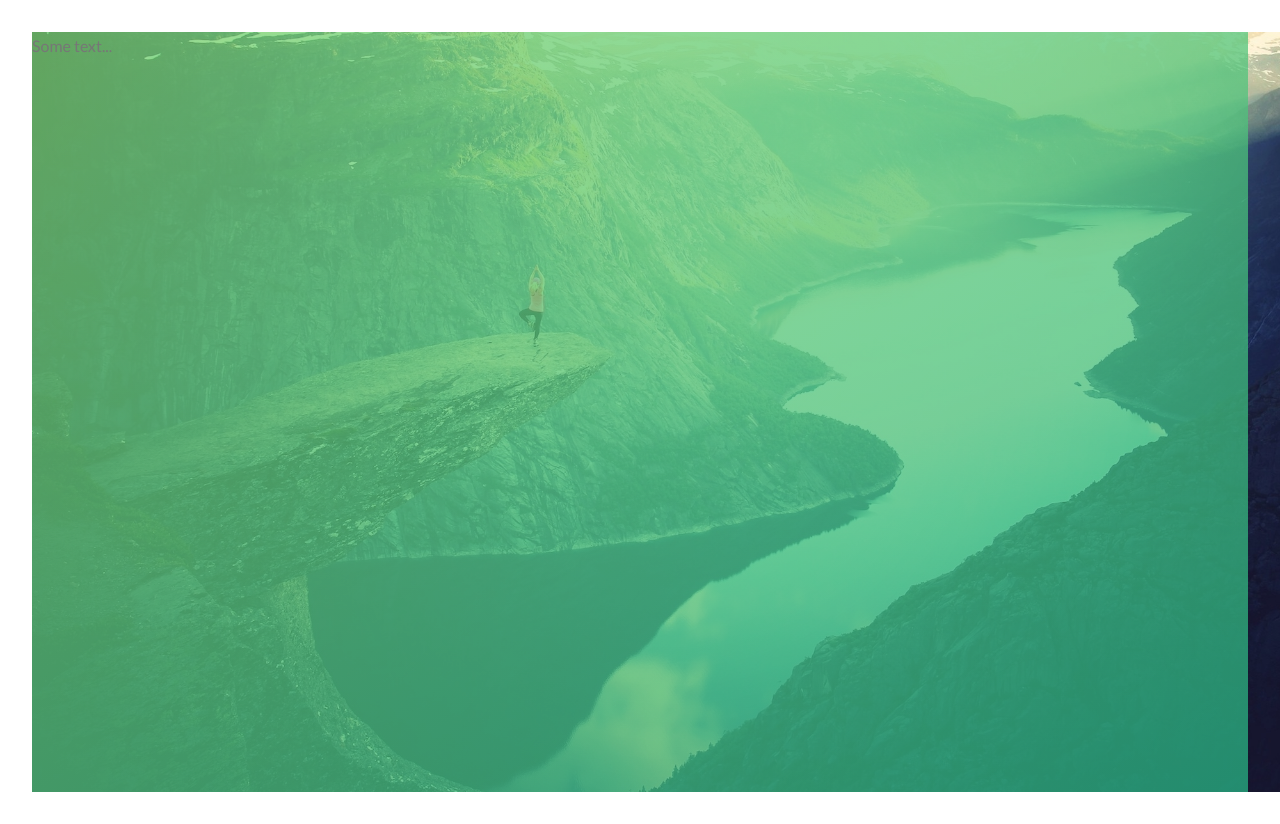
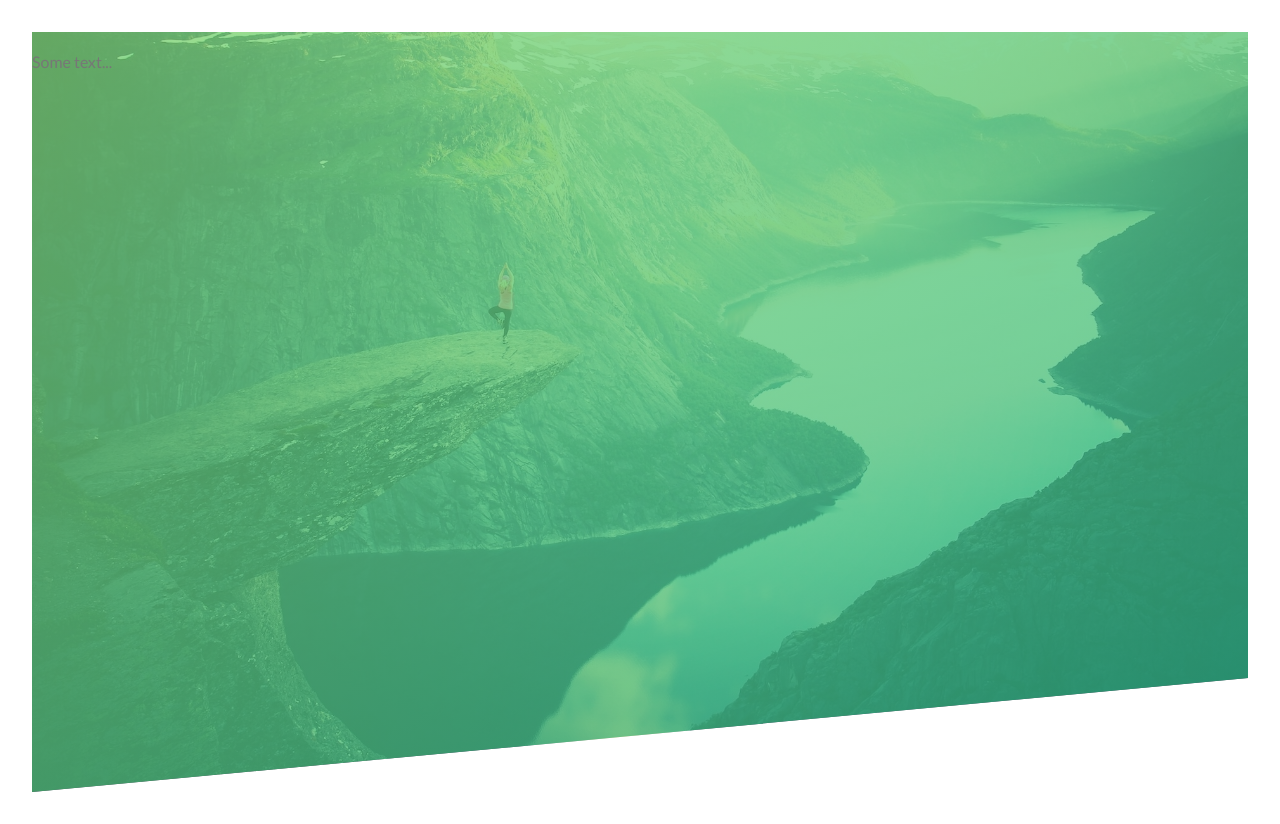
Before and after one commit to pedrotigre/nextjs-css-practice-1, a Next.js app: page / in a window 1280 px wide. Built offline with nearby package versions, Linux system fonts and the light colour scheme.

Commit message:
Fixed image position and added clip-path style

```diff
--- a/components/background.js
+++ b/components/background.js
@@ -2,7 +2,7 @@ import Image from 'next/image';
 import classes from './background.module.css';
 export default function Background() {
   return (
-    <div>
+    <div className={classes.clipPath}>
       <div className={classes.bgGradient}>
         <div className={classes.bgWrap}>
           <Image
@@ -15,7 +15,7 @@ export default function Background() {
             quality={85}
           />
         </div>
-        <p>Some text...</p>
+        <p className={classes.bgText}>Some text...</p>
       </div>
     </div>
   );
--- a/components/background.module.css
+++ b/components/background.module.css
@@ -1,5 +1,5 @@
 .bgWrap {
-  position: fixed;
+  position: relative;
   height: 95vh;
   width: 100%;
   overflow: hidden;
@@ -14,3 +14,12 @@
   );
   height: 95vh;
 }
+
+.bgText {
+  position: absolute;
+  top: 3rem;
+}
+
+.clipPath {
+  clip-path: polygon(0 0, 100% 0, 100% 85%, 0 100%);
+}
```
